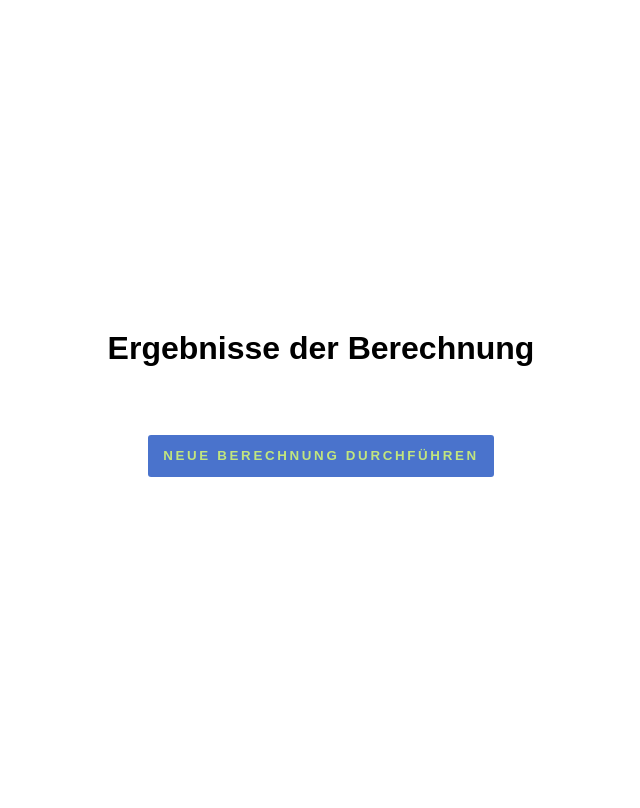
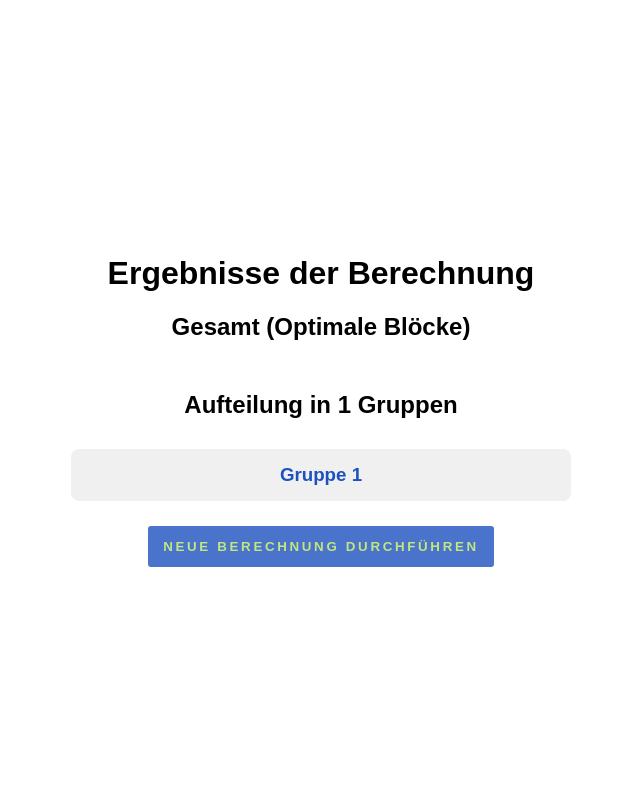
Before and after one commit to mrchaosbude/kase, a Flask app: template templates/result.html in a window 1280 px wide. Shown: the whole page, without its empty margins (327-967 px from the left). Before the commit the page ends 477 px from the top, so only its background shows below. Run offline with Flask 3, Linux system fonts and the light colour scheme; the template is opened without the code that fills it: most values are stand-ins (such as "Sample title", 1, 10 or a date in 2020).

Commit message:
add splitting

```diff
--- a/app.py
+++ b/app.py
@@ -53,6 +53,34 @@
         pizzen_pro_sorte.append(int(pizzen))
     return pizzen_pro_sorte
 
+# Funktion zur gleichmäßigen Aufteilung der Blöcke in Gruppen
+import math
+
+def aufteilen_in_gruppen(optimal_counts, max_total):
+    total = sum(optimal_counts)
+
+    if max_total <= 0 or total <= max_total:
+        return None  # Keine Aufteilung nötig
+
+    # Anzahl der Gruppen berechnen
+    num_gruppen = math.ceil(total / max_total)
+
+    # Jede Sorte gleichmäßig auf die Gruppen verteilen
+    gruppen = []
+    for g in range(num_gruppen):
+        gruppe = []
+        for bloecke in optimal_counts:
+            basis = int(bloecke) // num_gruppen
+            rest = int(bloecke) % num_gruppen
+            # Die ersten 'rest' Gruppen bekommen einen Block mehr
+            if g < rest:
+                gruppe.append(basis + 1)
+            else:
+                gruppe.append(basis)
+        gruppen.append(gruppe)
+
+    return gruppen
+
 @app.route('/käse')
 def index():
     return render_template('index.html')
@@ -61,7 +89,8 @@
 def calculate():
     # Anzahl der Käsesorten ermitteln
     num_sorten = int(request.form['num_sorten'])
-    max = int(request.form['max'])
+    maxb = int(request.form['max'])
+    max_total = int(request.form['max_total'])
     # Lese die Eingabedaten für alle Käsesorten
     pizza_name = []
     block_weights = []
@@ -71,14 +100,39 @@
         pizza_weights.append(float(request.form[f'pizza_weight_{i+1}'].replace(",", ".")))
         pizza_name.append(request.form.get(f'name_{i+1}'))
         pizza_name[i] = pizza_name[i] + "(" + str(block_weights[i]) + "kg)"
-        print(pizza_name[i])
     # Optimierung der Blöcke durchführen
-    optimal_counts = berechne_optimal_bloecke(block_weights, pizza_weights, max)
+    optimal_counts = berechne_optimal_bloecke(block_weights, pizza_weights, maxb)
 
-    # Berechnung der Pizzen
+    # Berechnung der Pizzen (Gesamt)
     pizzen_pro_sorte = berechne_pizzen(optimal_counts, block_weights, pizza_weights)
-    # Bereitstellung der Ergebnisse an die Webseite
-    return render_template('result.html', optimal_counts=optimal_counts, pizzen_pro_sorte=pizzen_pro_sorte, num_sorten=num_sorten, name= pizza_name)
+
+    # Prüfe ob Aufteilung in Gruppen nötig ist
+    gruppen = aufteilen_in_gruppen(optimal_counts, max_total)
+
+    if gruppen is not None:
+        # Pizzen pro Gruppe berechnen
+        gruppen_pizzen = []
+        for gruppe in gruppen:
+            pizzen = berechne_pizzen(gruppe, block_weights, pizza_weights)
+            gruppen_pizzen.append(pizzen)
+
+        return render_template('result.html',
+            optimal_counts=optimal_counts,
+            pizzen_pro_sorte=pizzen_pro_sorte,
+            num_sorten=num_sorten,
+            name=pizza_name,
+            gruppen=gruppen,
+            gruppen_pizzen=gruppen_pizzen,
+            num_gruppen=len(gruppen))
+    else:
+        return render_template('result.html',
+            optimal_counts=optimal_counts,
+            pizzen_pro_sorte=pizzen_pro_sorte,
+            num_sorten=num_sorten,
+            name=pizza_name,
+            gruppen=None,
+            gruppen_pizzen=None,
+            num_gruppen=0)
 
 if __name__ == '__main__':
     app.run(debug=True)
--- a/static/styles/kase.css
+++ b/static/styles/kase.css
@@ -1,6 +1,6 @@
 body {
     width: 100vw;
-    height: 100vh;
+    min-height: 100vh;
     display: flex;
     flex-direction: column;
     justify-content: center;
@@ -8,7 +8,7 @@
     font-family: sans-serif;
     font-size: 16px;
     text-align: center;
-    height:-webkit-fill-available;
+    overflow-y: auto;
   }
 
   *, *::before, *::after {
@@ -101,6 +101,14 @@
     margin-left:25%;
     margin-right:25%;
   }
+  .custom-list {
+    list-style-position: inside;
+    padding-left: 0;
+    max-width: 500px;
+    margin: 0 auto;
+    text-align: left;
+  }
+
   .custom-list> ::marker {
     color: red;
     font-size: 1em;
@@ -110,8 +118,35 @@
   .custom-list > li {
     padding-left: .5em;
     font-size: 1.4rem;
-    line-height: 1.;
+    line-height: 1.6;
   }
+
+ .zusammenfassung {
+  position: sticky;
+  top: 0;
+  background: white;
+  z-index: 10;
+  padding-bottom: 10px;
+  width: 100%;
+ }
+
+ .gruppen-scroll {
+  width: 100%;
+  padding: 0 10px;
+ }
+
+ .gruppe-box {
+  background: #f0f0f0;
+  border-radius: 8px;
+  padding: 10px 20px;
+  margin: 10px auto;
+  max-width: 500px;
+ }
+
+ .gruppe-box h3 {
+  margin: 5px 0;
+  color: #1d51c0;
+ }
 
  .box{
   position: relative;
--- a/templates/index.html
+++ b/templates/index.html
@@ -53,8 +53,10 @@
         <h2>Wie viele Käsesorten?</h2>
         <label class="custom-field">
         <input type="number" id="num_sorten" name="num_sorten" min="2" value="2" required>
-        <h2>Maximale Blöcke pro sorte?</h2>
+        <h2>Maximale Blöcke pro Sorte?</h2>
         <input type="number" id="max" name="max" min="2" value="15" required>
+        <h2>Max Blöcke insgesamt (0 = unbegrenzt)?</h2>
+        <input type="number" id="max_total" name="max_total" min="0" value="0" required>
         <div><button class="btn cta" type="button" onclick="createInputFields()">Eingabefelder erstellen</button></div>
         </label></div>
 
--- a/templates/result.html
+++ b/templates/result.html
@@ -7,12 +7,33 @@
     <title>Ergebnisse der Berechnung</title>
 </head>
 <body>
-    <h1>Ergebnisse der Berechnung</h1>
-    <ul class="custom-list">
-        {% for i in range(num_sorten) %}
-        <li>{{ name[i] }}: {{ optimal_counts[i] }} Blöcke, {{ pizzen_pro_sorte[i] }} Pizzen</li>
+    <div class="zusammenfassung">
+        <h1>Ergebnisse der Berechnung</h1>
+
+        <h2>Gesamt (Optimale Blöcke)</h2>
+        <ul class="custom-list">
+            {% for i in range(num_sorten) %}
+            <li>{{ name[i] }}: {{ optimal_counts[i] }} Blöcke, {{ pizzen_pro_sorte[i] }} Pizzen</li>
+            {% endfor %}
+        </ul>
+    </div>
+
+    {% if gruppen %}
+    <h2>Aufteilung in {{ num_gruppen }} Gruppen</h2>
+    <div class="gruppen-scroll">
+        {% for g in range(num_gruppen) %}
+        <div class="gruppe-box">
+            <h3>Gruppe {{ g + 1 }}</h3>
+            <ul class="custom-list">
+                {% for i in range(num_sorten) %}
+                <li>{{ name[i].split('(')[0] }}: {{ gruppen[g][i] }} Blöcke</li>
+                {% endfor %}
+            </ul>
+        </div>
         {% endfor %}
-    </ul>
+    </div>
+    {% endif %}
+
     <button class="btn cta" onclick="window.location.href='/käse'">Neue Berechnung durchführen</button>
 </body>
 </html>
```
